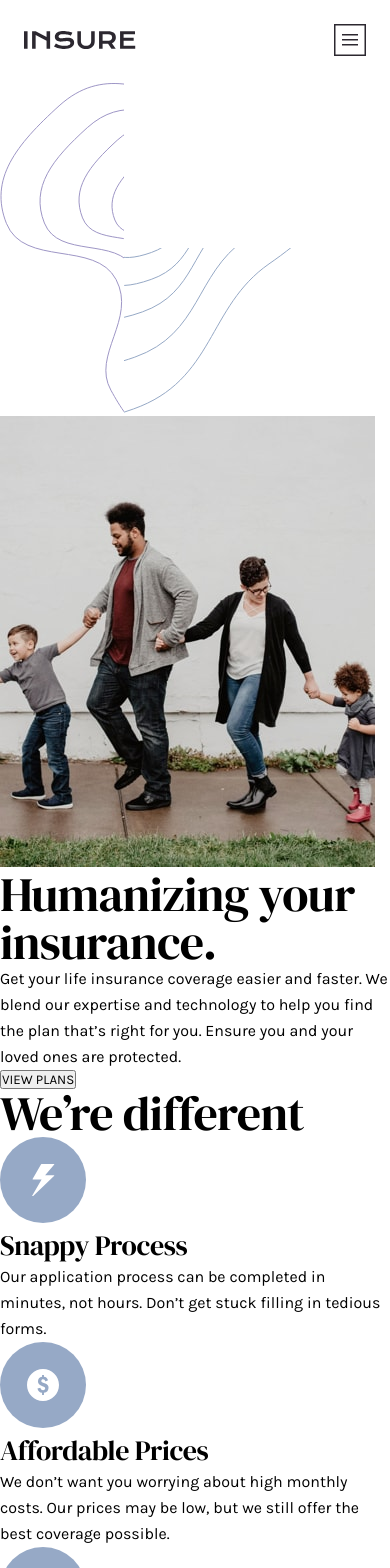
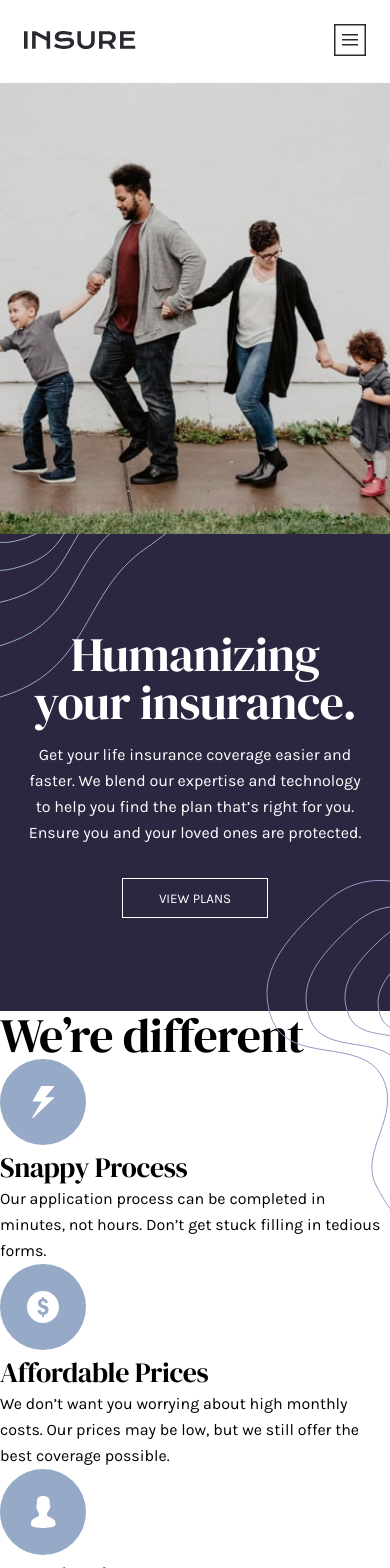
Before and after one commit to Galaxy159/Insure-Landing-Page, a React (Create React App) app: page / in a window 390 px wide. Shown: the top 1568 px of the page. Built offline with nearby package versions, Linux system fonts and the light colour scheme.

Commit message:
hero section - mobile

```diff
--- a/src/components/Hero.js
+++ b/src/components/Hero.js
@@ -9,24 +9,6 @@ export default function Hero() {
   return (
     <>
       <section className="hero">
-        <div className="hero__bg-patterns">
-          <picture>
-            <source srcSet={bgRightDesk} media="(min-width: 768px)" />
-            <img
-              src={bgRightMob}
-              alt="Background pattern"
-              className="hero__bg-patterns--right"
-            />
-          </picture>
-          <picture>
-            <source srcSet={bgLeftDesk} media="(min-width: 768px)" />
-            <img
-              src={bgLeftMob}
-              alt="Background pattern"
-              className="hero__bg-patterns--left"
-            />
-          </picture>
-        </div>
         <div className="hero__container">
           <div className="hero__hero">
             <picture>
@@ -50,6 +32,24 @@ export default function Hero() {
             <button className="hero__content--btn">VIEW PLANS</button>
           </div>
         </div>
+        <div className="hero__bg-patterns">
+          <picture>
+            <source srcSet={bgRightDesk} media="(min-width: 768px)" />
+            <img
+              src={bgRightMob}
+              alt="Background pattern"
+              className="hero__bg-patterns--right"
+            />
+          </picture>
+          <picture>
+            <source srcSet={bgLeftDesk} media="(min-width: 768px)" />
+            <img
+              src={bgLeftMob}
+              alt="Background pattern"
+              className="hero__bg-patterns--left"
+            />
+          </picture>
+        </div>
       </section>
     </>
   );
--- a/src/style/App.css
+++ b/src/style/App.css
@@ -95,6 +95,7 @@ button {
   position: -webkit-sticky;
   position: sticky;
   top: 0;
+  z-index: 2;
 }
 .header__topbar {
   display: grid;
@@ -147,6 +148,46 @@ button {
   right: 0;
 }
 
+.hero {
+  background-color: #2d2640;
+  color: white;
+  text-align: center;
+}
+.hero__hero--img {
+  width: 100vw;
+  height: 45.1rem;
+  -o-object-fit: cover;
+     object-fit: cover;
+}
+.hero__content {
+  padding: 9.3rem 2.4rem;
+  position: relative;
+  z-index: 1;
+}
+.hero__content--headline {
+  margin-bottom: 1.6rem;
+}
+.hero__content--text {
+  margin-bottom: 3.2rem;
+}
+.hero__content--btn {
+  width: 14.6rem;
+  height: 4rem;
+  color: white;
+  background-color: transparent;
+  border: 1px solid white;
+}
+.hero__bg-patterns--right {
+  position: absolute;
+  right: 0;
+  top: 88rem;
+}
+.hero__bg-patterns--left {
+  position: absolute;
+  left: 0;
+  top: 53.3rem;
+}
+
 .attribution {
   font-size: 11px;
   text-align: center;
--- a/src/style/scss/_base.scss
+++ b/src/style/scss/_base.scss
@@ -119,6 +119,3 @@ button {
   cursor: pointer;
   font-family: "Karla", sans-serif;
 }
-
-.container {
-}
--- a/src/style/scss/_hero.scss
+++ b/src/style/scss/_hero.scss
@@ -0,0 +1,44 @@
+.hero {
+  background-color: $color--primary-violet;
+  color: white;
+  text-align: center;
+
+  &__hero {
+    &--img {
+      width: 100vw;
+      height: 45.1rem;
+      object-fit: cover;
+    }
+  }
+
+  &__content {
+    padding: 9.3rem 2.4rem;
+    position: relative;
+    z-index: 1;
+    &--headline {
+      margin-bottom: $mar-100;
+    }
+    &--text {
+      margin-bottom: $mar-300;
+    }
+    &--btn {
+      width: 14.6rem;
+      height: 4rem;
+      color: white;
+      background-color: transparent;
+      border: 1px solid white;
+    }
+  }
+  &__bg-patterns {
+    &--right {
+      position: absolute;
+      right: 0;
+      top: 88rem;
+    }
+    &--left {
+      position: absolute;
+      left: 0;
+      top: 53.3rem;
+    }
+  }
+}
```
Also changed, not shown: src/style/scss/_header.scss (+1 -6 lines), 1 other file (tests, documents, lock files or other folders).
